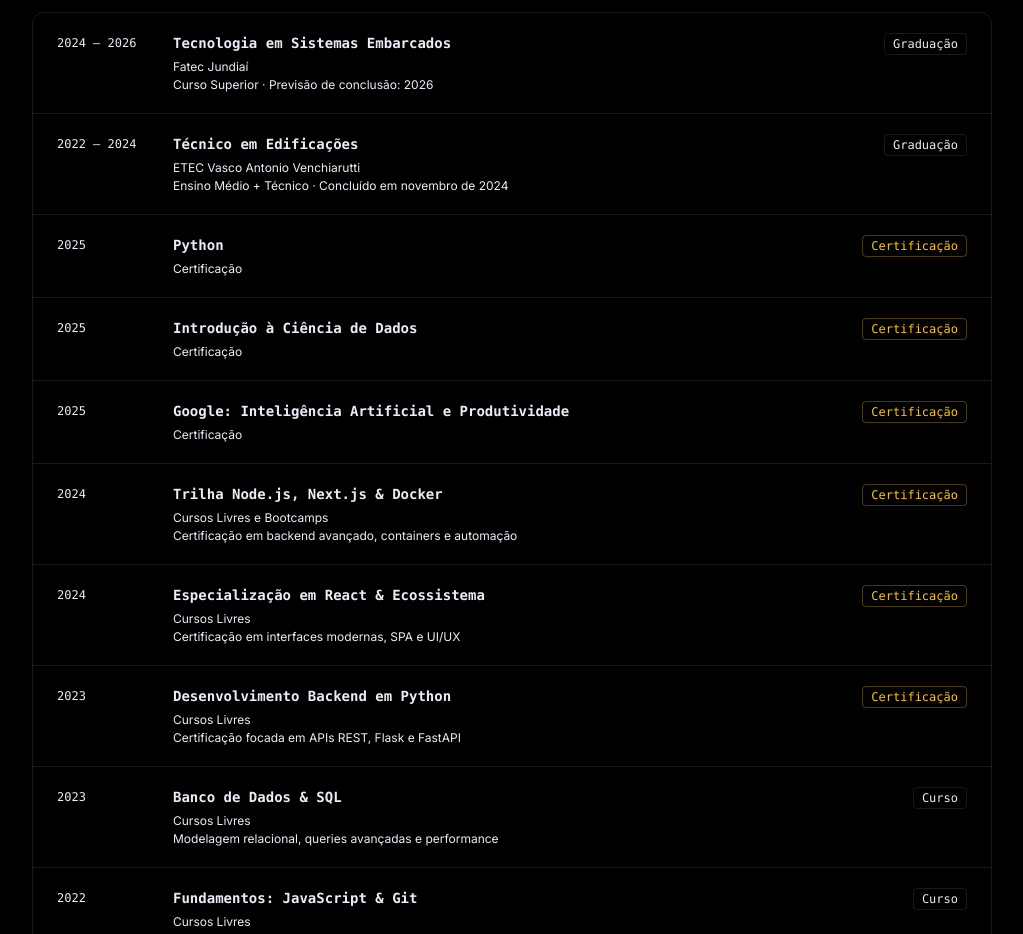
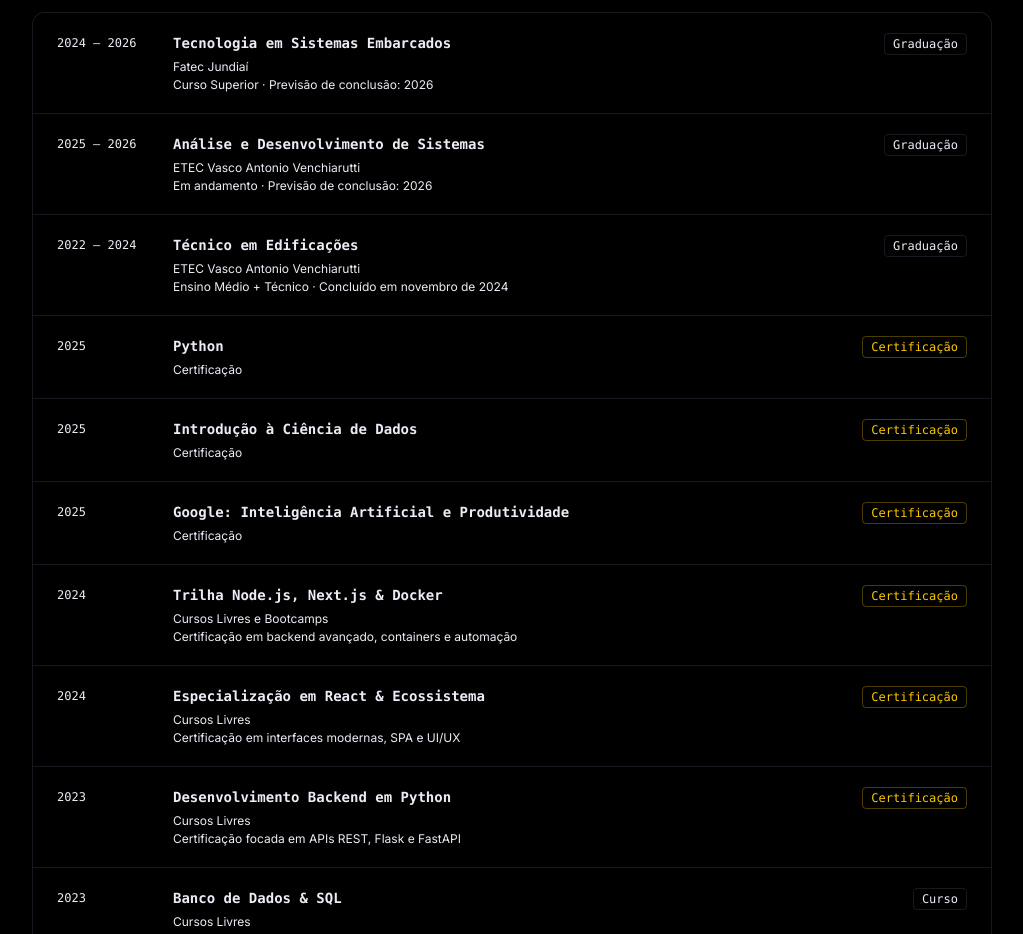
Before and after one commit to luizhenriquefernandes20-svg/portfolio, a React (Vite) app: page / in a window 1280 px wide. Shown: the part 3840-4774 px from the top of the page, without its empty margins (128-1151 px from the left). Built offline with nearby package versions, Linux system fonts and the light colour scheme.

Commit message:
feat: add Análise e Desenvolvimento de Sistemas (ETEC, 2025-2026, em andamento)

```diff
--- a/src/app/data.ts
+++ b/src/app/data.ts
@@ -185,6 +185,13 @@ export const education: EducationItem[] = [
     detail: "Curso Superior · Previsão de conclusão: 2026",
   },
   {
+    year: "2025 — 2026",
+    title: "Análise e Desenvolvimento de Sistemas",
+    institution: "ETEC Vasco Antonio Venchiarutti",
+    type: "degree",
+    detail: "Em andamento · Previsão de conclusão: 2026",
+  },
+  {
     year: "2022 — 2024",
     title: "Técnico em Edificações",
     institution: "ETEC Vasco Antonio Venchiarutti",
```
